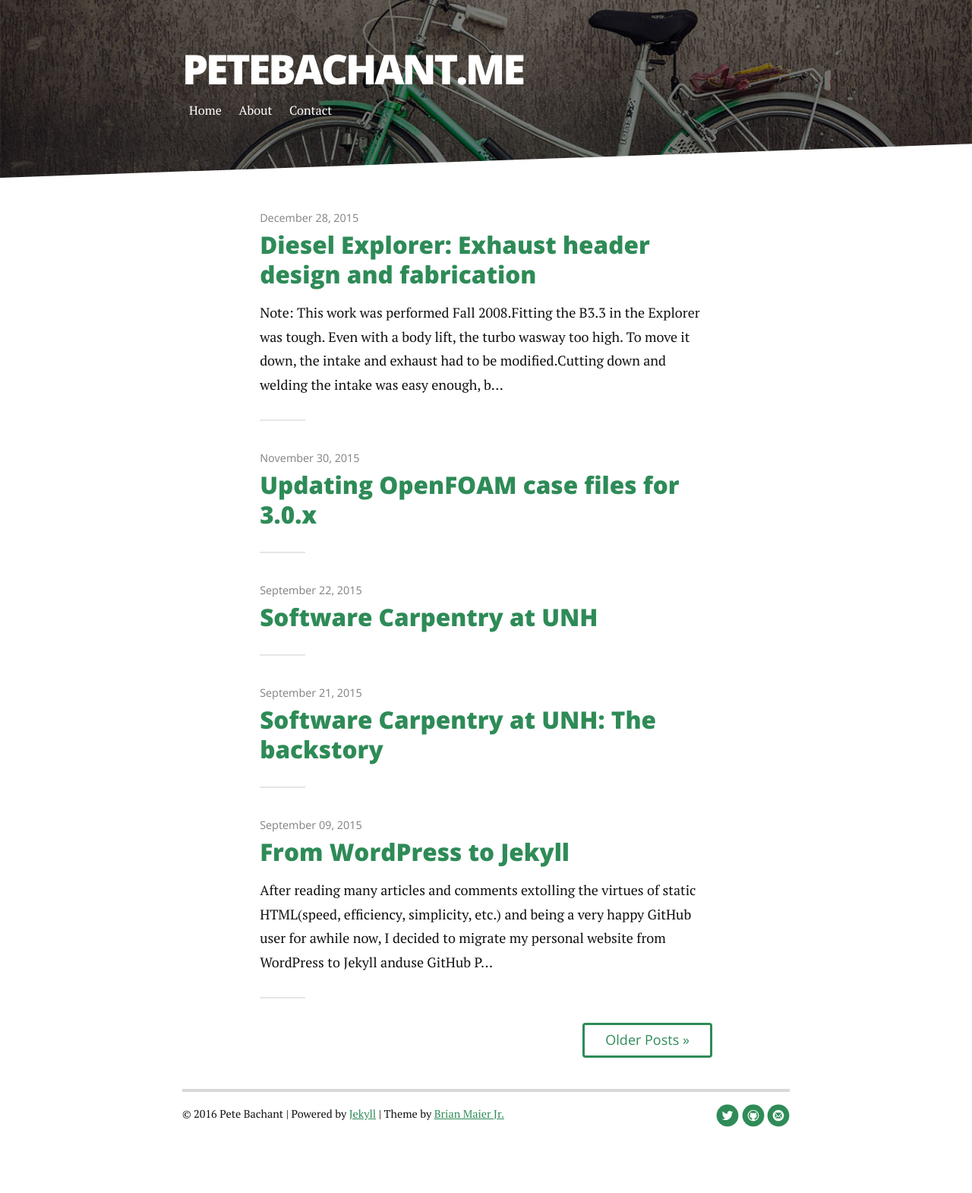
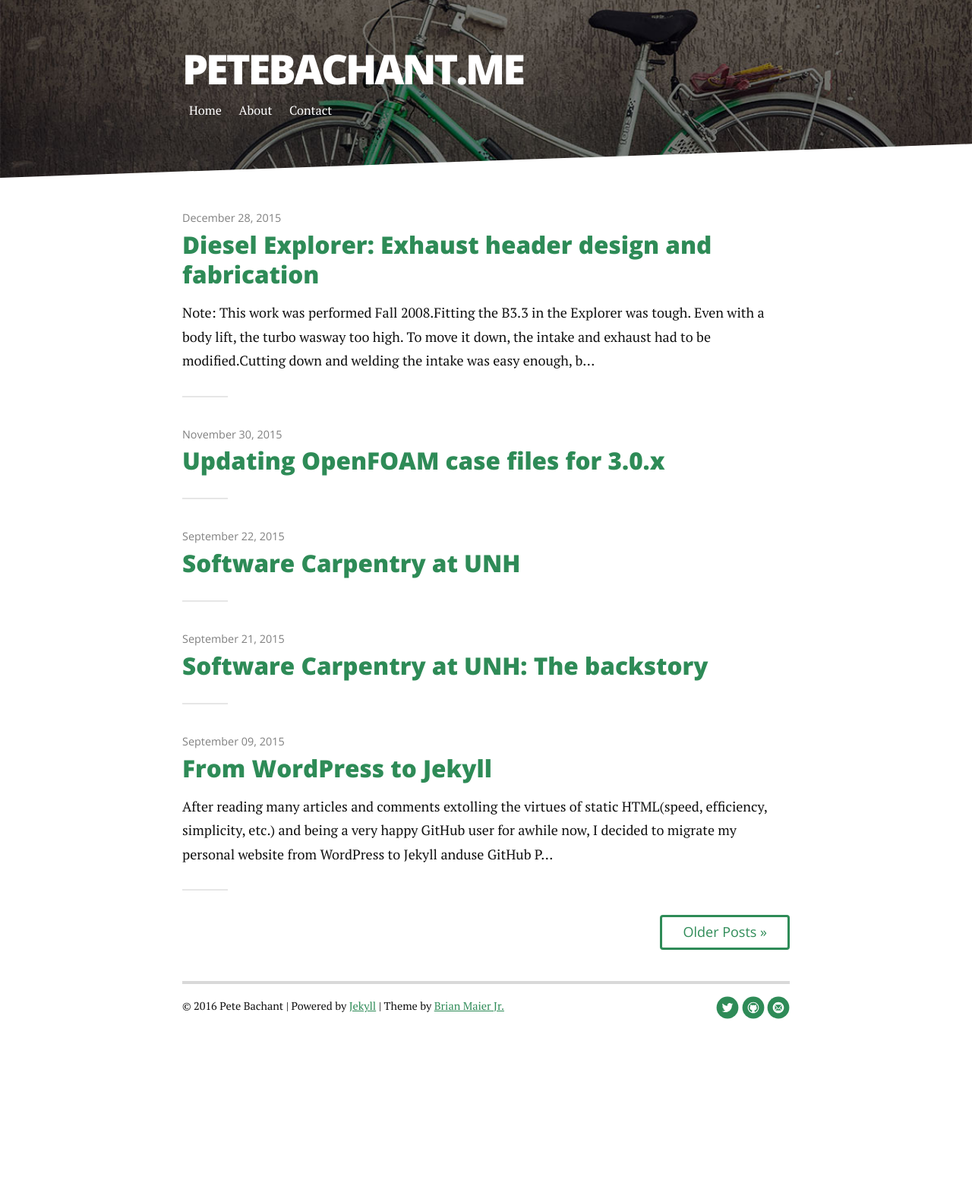
Before and after one commit to petebachant/petebachant.github.io, a Jekyll site: the page built from index.html, in a window 1280 px wide. Shown: the whole page at 76% size. Built offline with Jekyll 4.4.1, drawn with Linux system fonts in a browser that asks for light colours; nearby versions of some CDN libraries; the list of posts is cut into pages by our own code; after the commit the page ends 1428 px from its top, so only the background shows below that.

Commit message:
Make posts on home page 100% width

```diff
--- a/assets/css/style.css
+++ b/assets/css/style.css
@@ -1109,7 +1109,7 @@ dd {
 		clear:both
 	}
 	#home .posts,#home .pageTitle,#home .pagination {
-		width:74.46809%;
+		width:100%;
 		float:left;
 		margin-right:2.12766%;
 		float:none;
```
